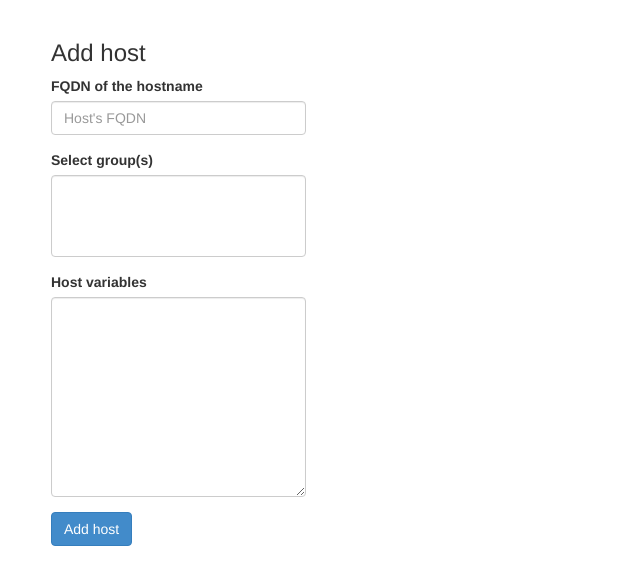
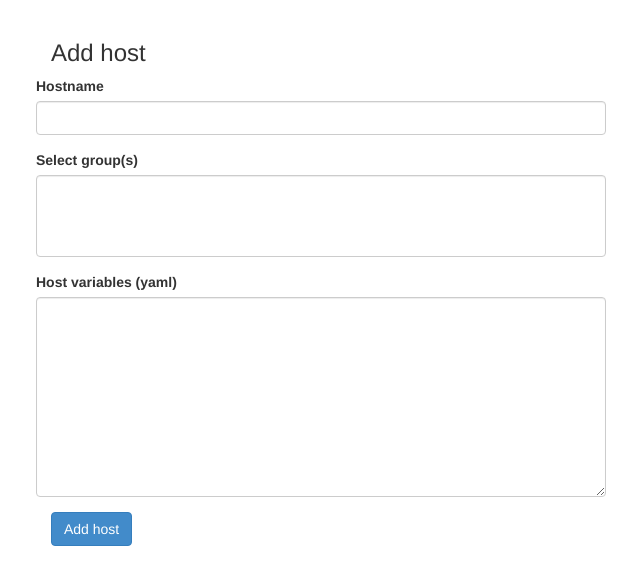
Before and after one commit to vincentvdk/jetfire, a Flask app: template app/templates/addhost.html in a window 1280 px wide. Shown: the part 51-636 px from the top of the page, without its empty margins (34-674 px from the left). Run offline with Flask 2, Linux system fonts and the light colour scheme; the template is opened without the code that fills it, so the values that code supplies are empty; parts of the project's set-up code (start-up, migrations or seed data) failed here and were passed over; some libraries are stand-ins or nearby versions.

Commit message:
some minor gui changes

```diff
--- a/app/templates/addhost.html
+++ b/app/templates/addhost.html
@@ -42,18 +42,15 @@ return false;
   <h3>Add host</h3>
   <!-- text input -->
     <div class="form-group">
-      <div class="col-md-6">
-        <label for="hostname">FQDN of the hostname</label>
+        <label for="hostname">Hostname</label>
     {#<form action="{{url_for('addhost')}}" method="post">#}
-        <input id="hostname" class="form-control" type="text" name="add_host" placeholder="Host's FQDN"/>
+        <input id="hostname" class="form-control" type="text" name="add_host">
         {#<div id="addvarinput">
         <!--<input type="text" id="p_new" name="pnew" value=""
         placeholder="Ansible var" /><a href="#" id="addNew">Add</a></p>-->
         </div>#}
-     </div>
     </div>
     <div class="form-group">
-      <div class="col-md-6">
         <label for="groupselect">Select group(s)</label>
         <!-- Multiple group select build from available ansible groups -->
         <select id="groupselect" class="form-control" name="selectedgroups" multiple="multiple">
@@ -61,28 +58,14 @@ return false;
                 <option value="{{ item }}">{{ item }}</option>
             {% endfor %}
         </select>
-      </div>
     </div>
     <div class="form-group">
-      <div class="col-md-6">
-        <label for="hostvars">Host variables</label>
+        <label for="hostvars">Host variables (yaml)</label>
         <textarea class="form-control" id="h_yaml" name="hyaml"
         style="height: 200px"></textarea>
-      </div>
     </div>
         <input class="btn btn-primary" type="submit" value="Add host" />
     </form>
 </div> <!-- end col md-6 -->
 
-<!-- Flash message when host has been added -->
-{#    {% with messages = get_flashed_messages() %}
-        {% if messages %}
-            {% for message in messages %}
-<pre>
-{{ message }}
-</pre>
-            {% endfor %}
-        {% endif %}
-    {% endwith %}
-#}
 {% endblock %}
```
Also changed, not shown: app/templates/addgroup.html (+5 -13 lines).
